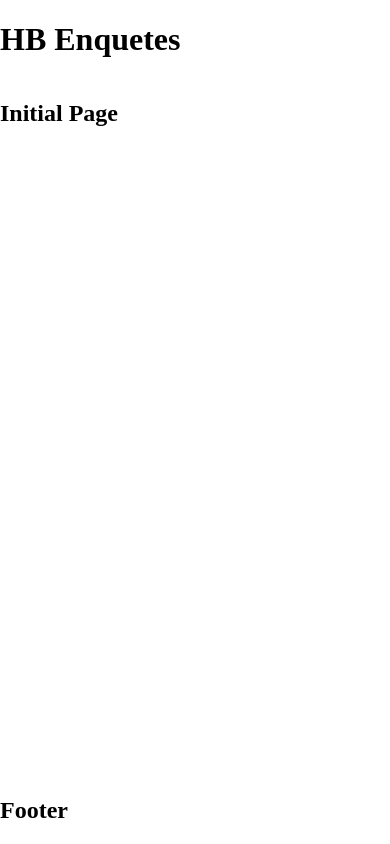
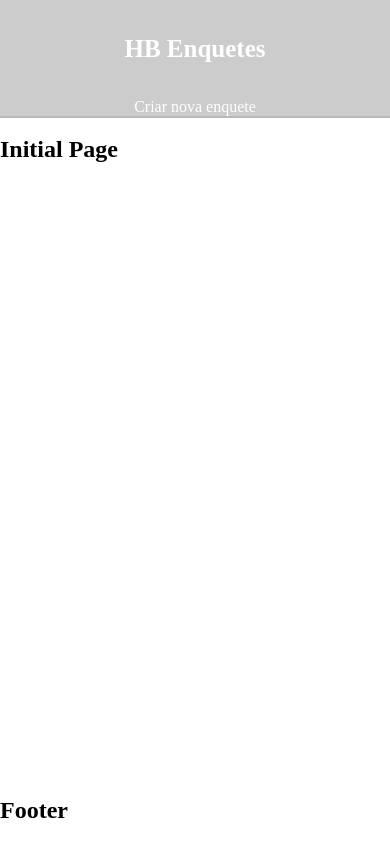
Before and after one commit to Henriquesb-1/voting-system-web-ui, a React (Create React App) app: page / in a window 390 px wide. Built offline with nearby package versions, Linux system fonts and the light colour scheme.

Commit message:
Header implemented.

```diff
--- a/src/components/layout/Header.tsx
+++ b/src/components/layout/Header.tsx
@@ -1,9 +1,21 @@
+import "./header.css";
+
 export default function Header() {
     return (
         <header>
-            <div>
+            <div className="header flex-row-around">
                 <div>
-                    <h1>HB Enquetes</h1>
+                    <a href="/" className="clean-link-no-hover" title="Voltar para página inicial">
+                        <h1>HB Enquetes</h1>
+                    </a>
+                </div>
+
+                <div className="links">
+                    <div>
+                        <a href="/register" className="clean-link" title="Criar nova enquete">
+                            Criar nova enquete
+                        </a>
+                    </div>
                 </div>
             </div>
         </header>
--- /dev/null
+++ b/src/components/layout/header.css
@@ -0,0 +1,19 @@
+.header {
+    background-color: #ccc;
+    border-bottom: 1px solid #b9b9b9;
+    box-shadow: .5px .5px .5px .5px #b9b9b9;
+}
+
+.header h1 {
+    font-size: 30px;
+}
+
+@media screen and (max-width: 480px) {
+    .header {
+        flex-direction: column;
+    }
+
+    .header h1 {
+        font-size: 25px;
+    }
+}
```
